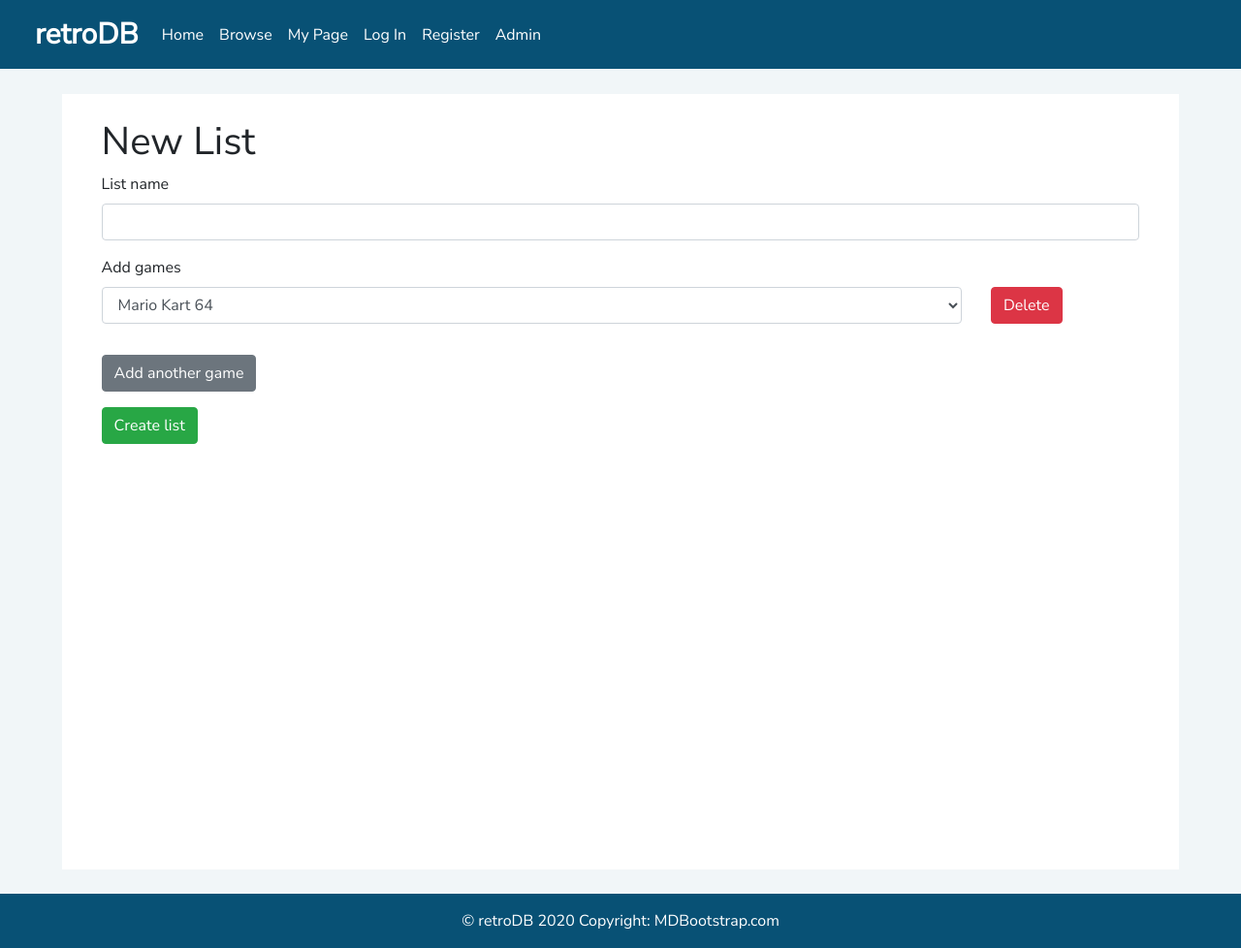
After one commit to dotte-osu/CS340-retroDB, a Node server app: page /list/create in a window 1280 px wide. The commit adds this page. Shown: the whole page at 97% size. Run offline with Node 20, Linux system fonts and the light colour scheme; some libraries are stand-ins or nearby versions.

Commit message:
Updated login and register links

```diff
--- /dev/null
+++ b/views/create.handlebars
@@ -0,0 +1,33 @@
+<div class="container">
+    <h1>New List</h1>
+    <form action="/list/create" method="post">
+
+        {{!-- list name --}}
+        <div class="form-group">
+            <label for="listName">List name</label>
+            <input type="text" id="listName" name="listName" class="form-control">
+        </div>
+
+        {{!-- dropdown for game --}}
+        <div class="form-group">
+            <label for="game">Add games</label>
+            <div class="row">
+                <div class="col-sm-10 mb-3">
+                    <select name="game" id="game" class="form-control form-select">
+                        <option value="1">Mario Kart 64</option>
+                        <option value="2">Super Smash Bros. Melee</option>
+                    </select>
+                </div>
+                <div class="col-sm-2 mb-3">
+                    <input type="button" value="Delete" class="btn btn-danger"></input>
+                </div>
+            </div>
+        </div>
+
+        <div class="form-group">
+            <input type="button" value="Add another game" class="btn btn-secondary"></input>
+        </div>
+
+        <button role="submit" class="btn btn-success">Create list</button>
+    </form>
+</div>
--- a/views/login.handlebars
+++ b/views/login.handlebars
@@ -1,6 +1,6 @@
 <div class="container">
     <h1 class="mb-3">Login</h1>
-    <form action="user/login" method="post">
+    <form action="/user/login" method="post">
 
         {{!-- username --}}
         <div class="form-group">
@@ -18,6 +18,6 @@
         </div>
 
         {{!-- submit --}}
-        <button class="btn btn-secondary">Log in</button>
+        <button class="btn btn-success">Log in</button>
     </form>
 </div>
--- a/views/register.handlebars
+++ b/views/register.handlebars
@@ -1,6 +1,6 @@
 <div class="container">
     <h1 class="mb-3">Register</h1>
-    <form action="user/register" method="post">
+    <form action="../user/register" method="post">
 
         {{!-- username --}}
         <div class="form-group">
@@ -45,6 +45,6 @@
         </div>
 
         {{!-- submit --}}
-        <button class="btn btn-secondary">Register</button>
+        <button class="btn btn-success">Register</button>
     </form>
 </div>
--- a/views/user.handlebars
+++ b/views/user.handlebars
@@ -15,12 +15,14 @@
         </div>
         <div class="col-xl-9 col-lg-8 mb-3">
             <h4 class="">My Lists</h4>
-            <div class="list-group">
+            <div class="list-group mb-3">
                 <a href="/list" class="list-group-item list-group-item-action">Favorites</a>
                 <a href="/list" class="list-group-item list-group-item-action">Want to play</a>
                 <a href="/list" class="list-group-item list-group-item-action">Games I have played</a>
                 <a href="/list" class="list-group-item list-group-item-action">Most overrated games of all time</a>
             </div>
+                <a href="/list/create" class="btn btn-secondary">New List</a>
         </div>
+
     </div>
 </div>
```
